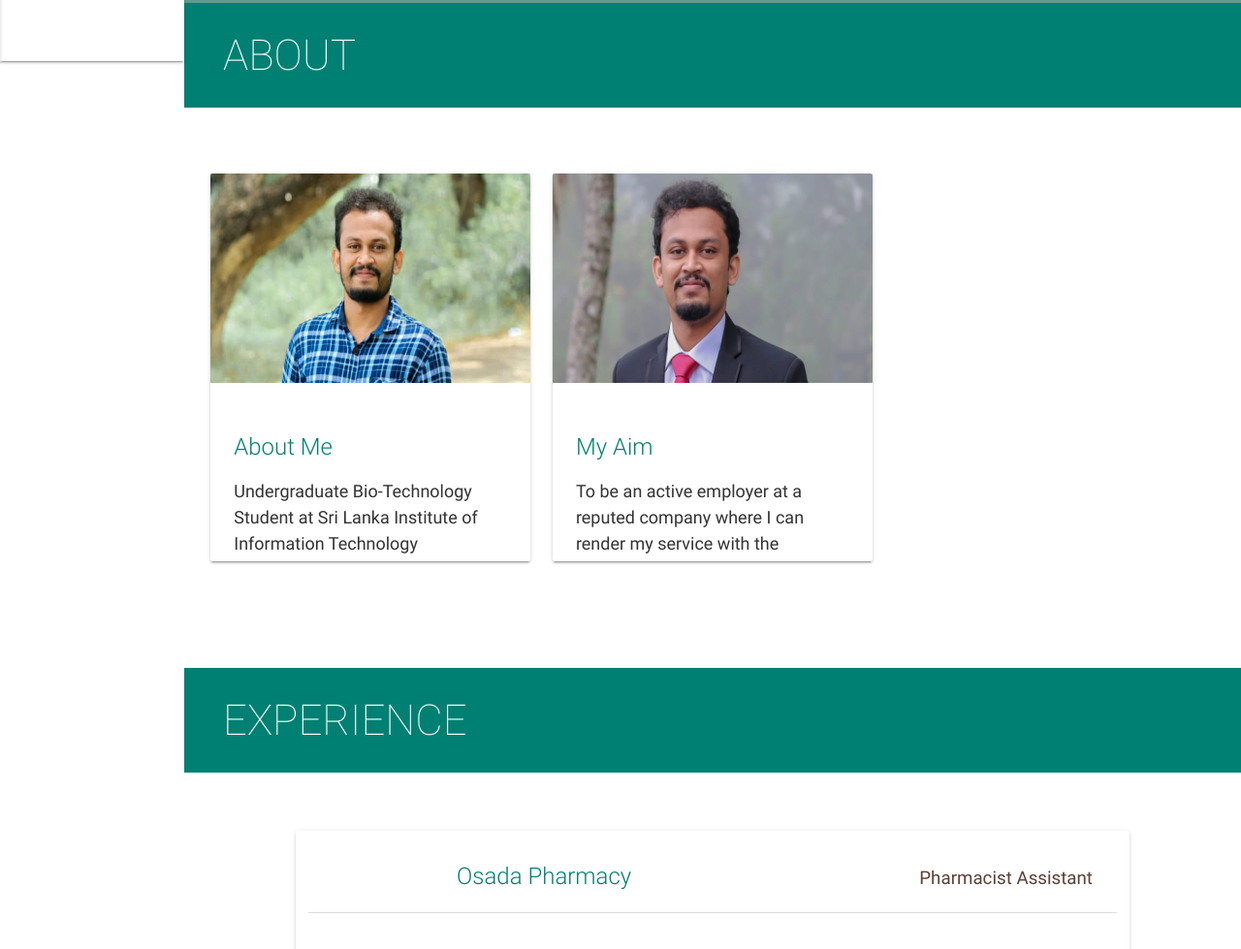
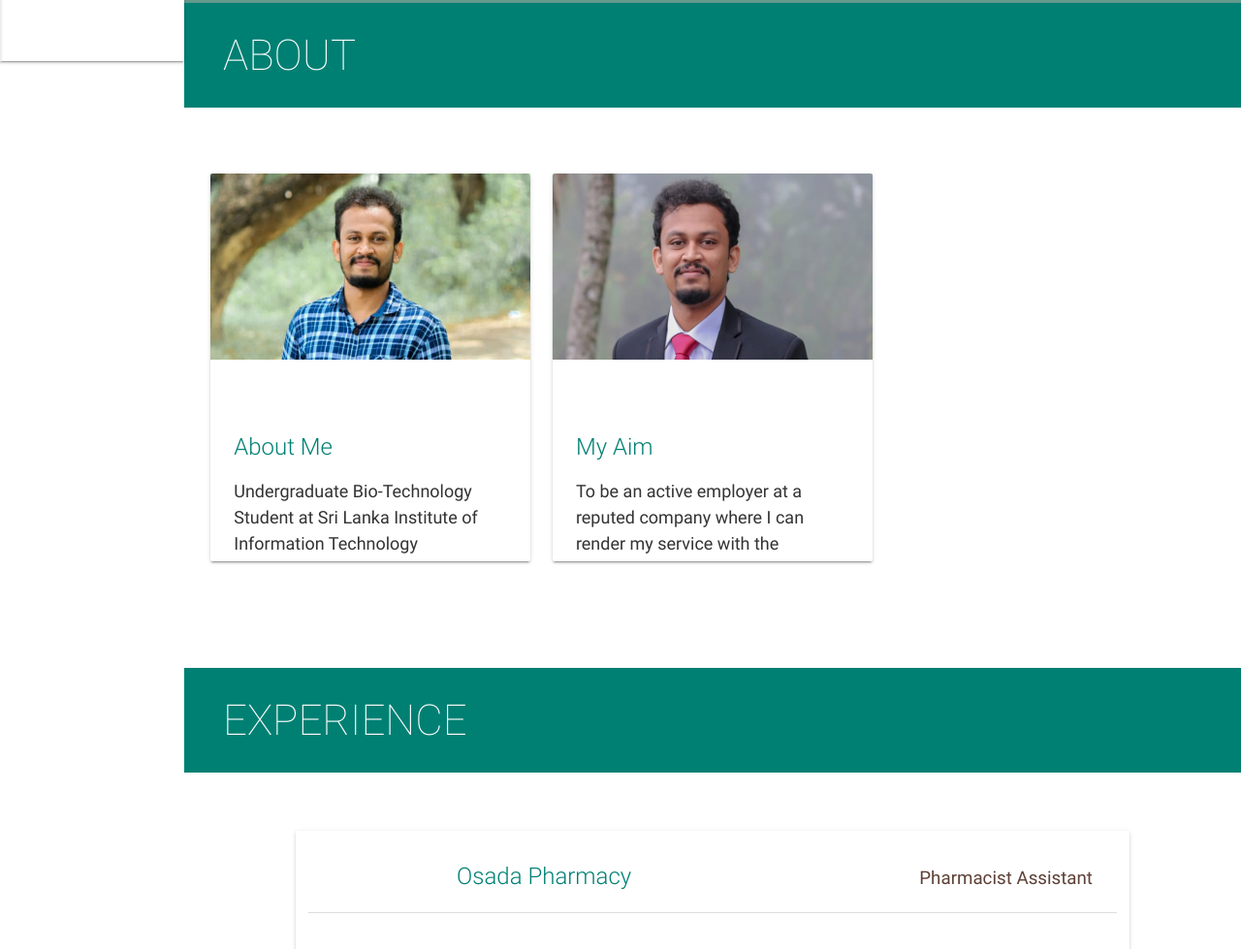
Before and after one commit to asanka141/asanka141.github.io, a plain HTML site: page index.html in a window 1280 px wide. Shown: the part 797-1776 px from the top of the page at 97% size. Drawn offline with nearby package versions, Linux system fonts and the light colour scheme; some icons are missing.

Commit message:
Update index.html

```diff
--- a/index.html
+++ b/index.html
@@ -222,7 +222,7 @@
           <div class="col s12 m6 l4">
             <div class="card medium">
               <div class="card-image waves-effect waves-block waves-light">
-                <img alt="quiz app" src="/assets/img/about2.png" style="height: 90%; width: 100%" class="activator" />
+                <img alt="quiz app" src="/assets/img/about2.png" style="height: 80%; width: 100%" class="activator" />
               </div>
               <div class="card-content">
                 <span class="card-title activator teal-text hoverline">About Me<i
@@ -239,7 +239,7 @@
             <div class="card medium">
               <div class="card-image waves-effect waves-block waves-light">
                 <img alt="Screenshot of web app" src="/assets/img/about.png"
-                style="height: 90%; width: 100%" class="activator" />
+                style="height: 80%; width: 100%" class="activator" />
               </div>
               <div class="card-content">
                 <span class="card-title activator teal-text hoverline">My Aim<i
```
